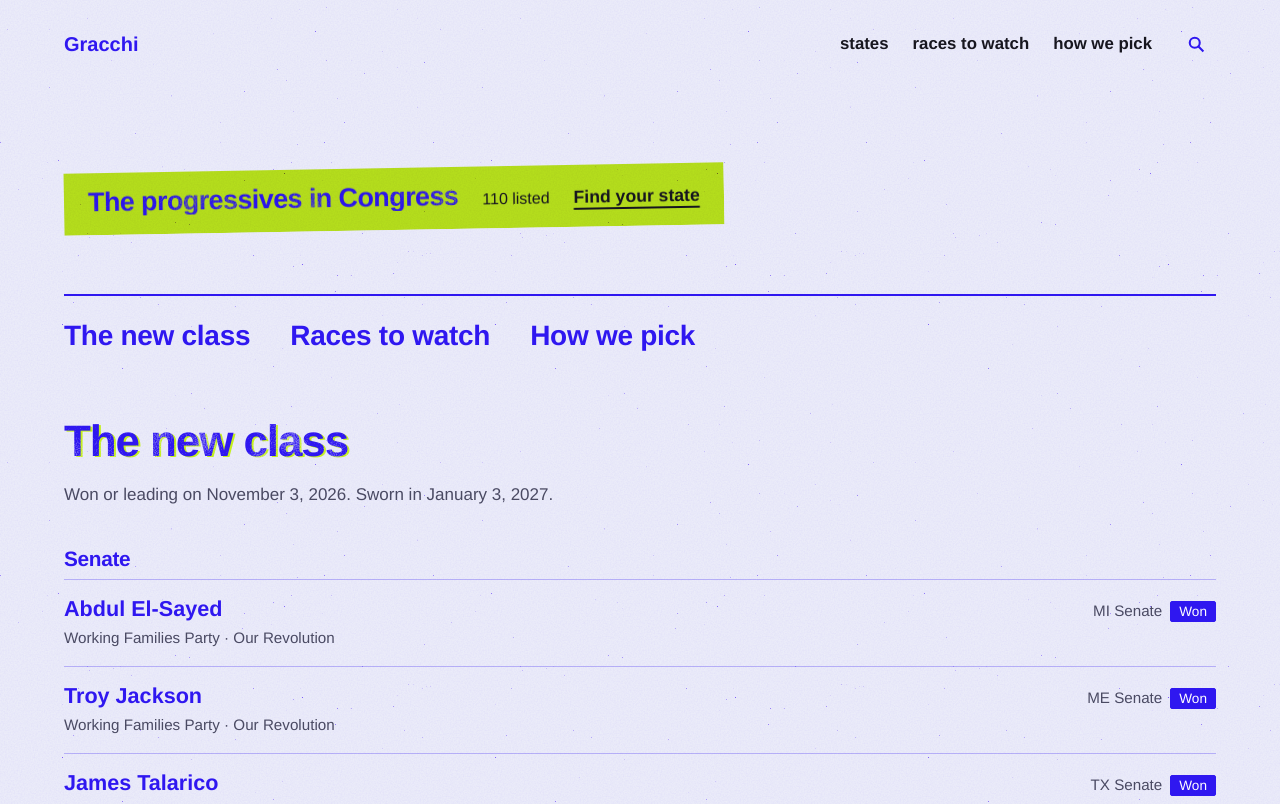
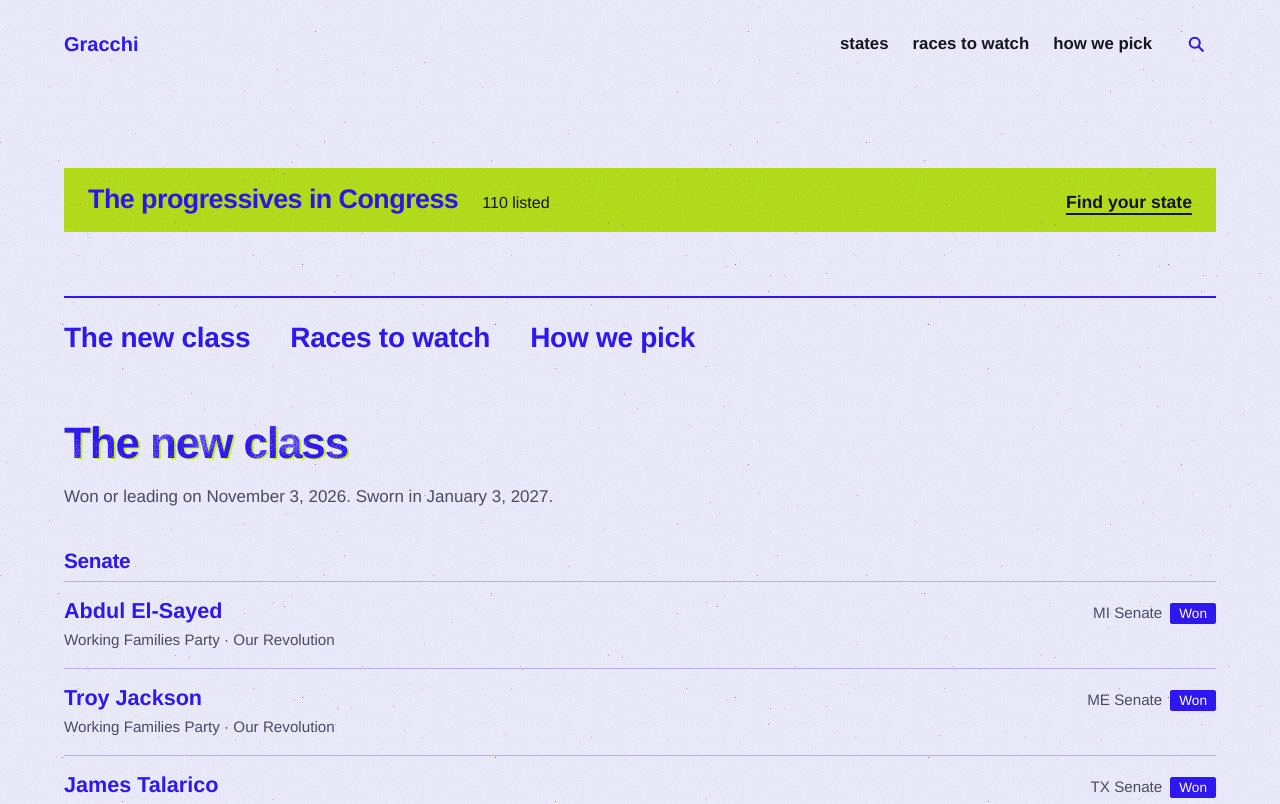
Before and after one commit to nicoleman0/congress-tracker, a Next.js app: page / in a window 1280 px wide. Shown: the top 804 px of the page. Built offline with nearby package versions, Linux system fonts and the light colour scheme; a web font is replaced by a local one.

Commit message:
Level the home card, run it full width, fix clipped descenders
The card's line became the page h1 in the last change and picked up the
h1 ink mask. At line-height 1 the mask cut off descenders. That h1 now
skips the mask and the lime ghost, which is invisible on lime anyway.

```diff
--- a/app/globals.css
+++ b/app/globals.css
@@ -308,12 +308,16 @@ h1,
       wobble 0.6s ease-in-out;
   }
 }
-.hero-card:first-child { margin-top: 0; }
+/* Home: the card is the headline, so it runs full width and sits level. */
+.hero-id--home { width: 100%; }
+.hero-id--home .hero-card { margin-top: 0; transform: none; animation: none; }
 .hero-role {
-  font: 800 clamp(1.4rem, 2.1vw, 1.85rem)/1 var(--font-display);
+  font: 800 clamp(1.4rem, 2.1vw, 1.85rem)/1.15 var(--font-display);
   letter-spacing: -0.02em;
   margin: 0;
 }
+/* The home h1 prints on lime: no ink mask (it clipped descenders) and no lime ghost. */
+h1.hero-role { text-shadow: none; -webkit-mask: none; mask: none; }
 .hero-detail {
   font-size: 1rem;
   margin: 0;
--- a/app/page.tsx
+++ b/app/page.tsx
@@ -12,7 +12,7 @@ export default function Home() {
   return (
     <>
       <section className="hero" aria-labelledby="hero-title">
-        <div className="hero-id">
+        <div className="hero-id hero-id--home">
           <div className="hero-card">
             <h1 id="hero-title" className="hero-role">The progressives in Congress</h1>
             <p className="hero-detail">{total} listed</p>
```
